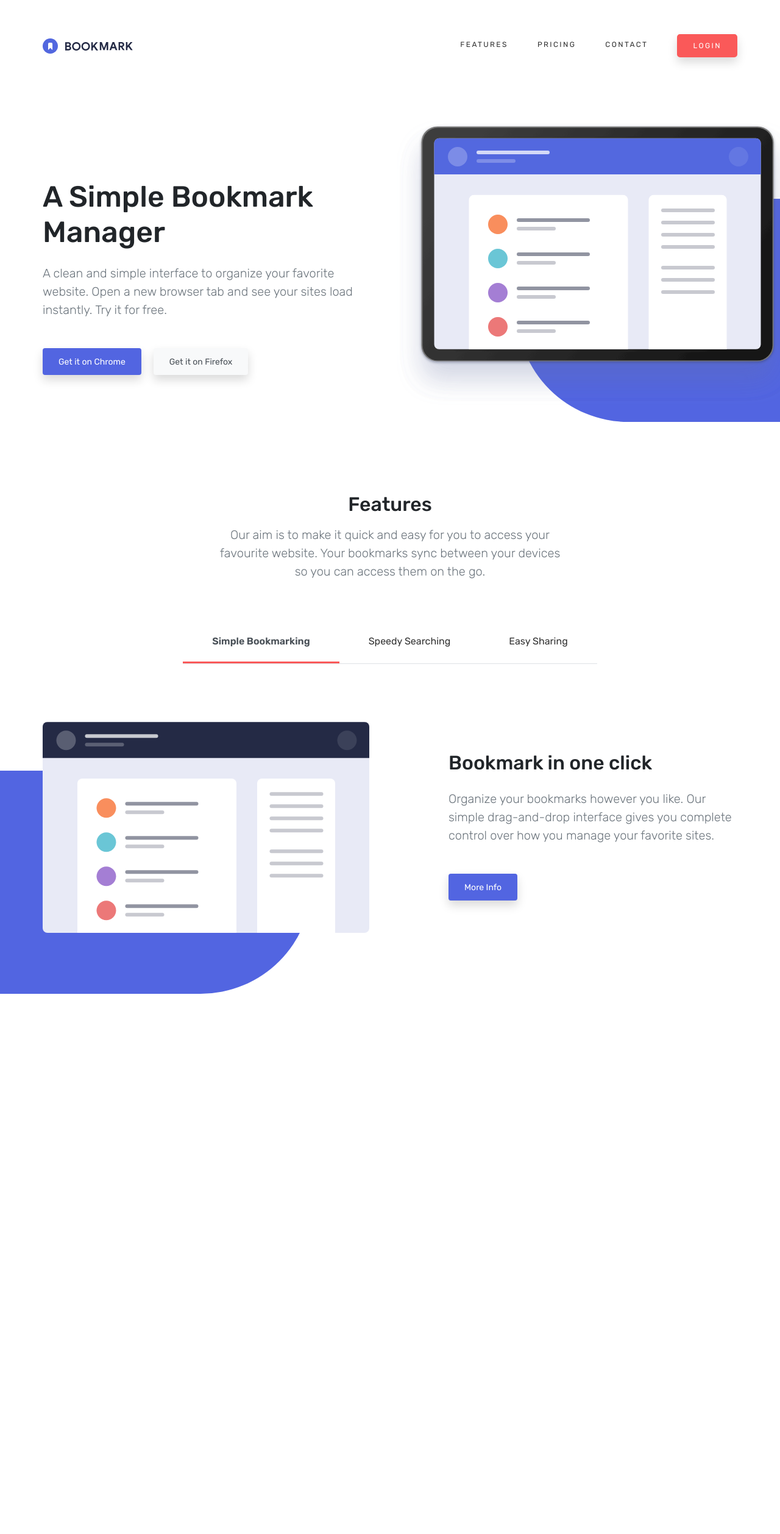
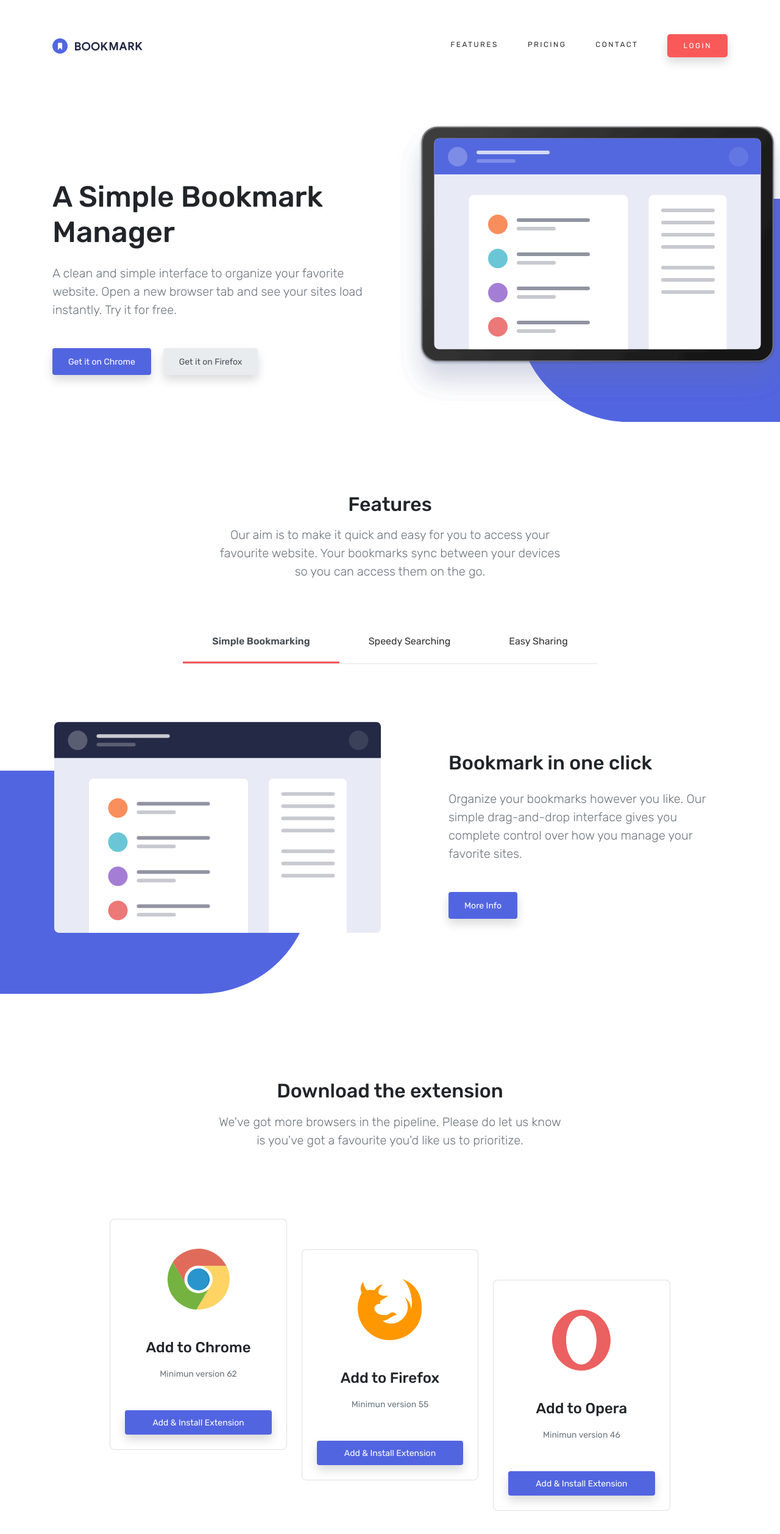
Before and after one commit to nellsavedra/bookmark, a website: page index.html in a window 1280 px wide. Shown: the whole page at 61% size. Before the commit the page ends 1866 px from the top, so only its background shows below. Drawn offline with Linux system fonts and the light colour scheme.

Commit message:
Added download section with cards [Exercici 3]

```diff
--- a/index.html
+++ b/index.html
@@ -11,7 +11,7 @@
 	</head>
 	<body>
 		<main id="main" class="container-fluid pt-5 g-0">
-			<nav class="container-xl navbar mb-6">
+			<nav class="container-xl navbar mb-6 g-3">
 				<a href="#" class="navbar-brand">
 					<img class="d-block" src="./img/logo.svg" alt="Bookmark" />
 				</a>
@@ -23,10 +23,10 @@
 				</ul>
 			</nav>
 
-			<section id="get-bookmark" class="container-fluid overflow-hidden pb-5 mb-6">
+			<section id="get-bookmark" class="container-fluid overflow-hidden pb-5 mb-6 g-3">
 				<div class="container-xl">
 					<div class="row">
-						<div class="col-6 pt-6">
+						<div class="order-2 order-lg-1 col-lg-6 pt-6 text-center text-lg-start">
 							<h1 class="mb-4">A Simple Bookmark Manager</h1>
 							<p class="text-gray-600 fw-light fs-5 mb-5">A clean and simple interface to organize your favorite website. Open a new browser tab and see your sites load instantly. Try it for free.</p>
 							<div class="actions">
@@ -34,31 +34,31 @@
 								<button class="firefox-button btn btn-alternate me-3 px-4 py-2 shadow"><span class="small">Get it on Firefox</span></button>
 							</div>
 						</div>
-						<div class="col-6 get-bookmark-slide position-relative">
-							<img class="" src="./img/illustration-hero.svg" alt="Bookmark Dashboard" />
+						<div class="order-1 order-lg-2 col-lg-6 get-bookmark-slide position-relative text-center text-lg-start"">
+							<img class="squeeze " src="./img/illustration-hero.svg" alt="Bookmark Dashboard" />
 						</div>
 					</div>
 				</div>
 			</section>
-			<section id="features" class="container-fluid overflow-hidden pb-5 mb-7">
+			<section id="features" class="container-fluid overflow-hidden pb-5 mb-6 g-3">
 				<div class="container-xl">
 					<div class="row">
-						<div class="col-6 mb-3 m-auto g-0">
+						<div class="col-lg-6 mb-3 m-auto g-0">
 							<h2 class="text-center mb-3">Features</h2>
 							<p class="text-gray-600 text-center fw-light fs-5 mb-5">Our aim is to make it quick and easy for you to access your favourite website. Your bookmarks sync between your devices so you can access them on the go.</p>
 						</div>
 						<div class="tabs mb-6">
 							<div class="row">
-								<div class="col-8 m-auto">
-									<ul class="nav nav-tabs justify-content-center mb-6 border-0" id="features-tab">
+								<div class="col-lg-8 m-auto">
+									<ul class="nav nav-tabs flex-lg-row flex-column justify-content-center mb-6 border-0" id="features-tab">
 										<li class="nav-item">
-											<button class="nav-link active py-4 px-5" id="simple-tab-button" data-bs-toggle="tab" data-bs-target="#simple-tab" type="button" role="tab" aria-controls="simple" aria-selected="true">Simple Bookmarking</button>
+											<button class="w-100 nav-link active py-4 px-5" id="simple-tab-button" data-bs-toggle="tab" data-bs-target="#simple-tab" type="button" role="tab" aria-controls="simple" aria-selected="true">Simple Bookmarking</button>
 										</li>
 										<li class="nav-item">
-											<button class="nav-link py-4 px-5" id="speedy-tab-button" data-bs-toggle="tab" data-bs-target="#speedy-tab" type="button" role="tab" aria-controls="speedy" aria-selected="true">Speedy Searching</button>
+											<button class="w-100 nav-link py-4 px-5" id="speedy-tab-button" data-bs-toggle="tab" data-bs-target="#speedy-tab" type="button" role="tab" aria-controls="speedy" aria-selected="true">Speedy Searching</button>
 										</li>
 										<li class="nav-item">
-											<button class="nav-link py-4 px-5" id="easy-tab-button" data-bs-toggle="tab" data-bs-target="#easy-tab" type="button" role="tab" aria-controls="easy" aria-selected="true">Easy Sharing</button>
+											<button class="w-100 nav-link py-4 px-5" id="easy-tab-button" data-bs-toggle="tab" data-bs-target="#easy-tab" type="button" role="tab" aria-controls="easy" aria-selected="true">Easy Sharing</button>
 										</li>
 									</ul>
 								</div>
@@ -67,10 +67,10 @@
 							<div class="tab-content">
 								<div id="simple-tab" class="tab-pane active">
 									<div class="row">
-										<div class="position-relative tab-image col-6">
-											<img src="./img/simple-image.svg" alt="Simple Bookmarking" />
+										<div class="position-relative tab-image col-lg-6 text-center mb-6 mb-lg-0">
+											<img class="squeeze " src="./img/simple-image.svg" alt="Simple Bookmarking" />
 										</div>
-										<div class="ps-6 tab-text col-6 pt-5">
+										<div class="ps-lg-6 tab-text col-lg-6 pt-5 text-center text-lg-start">
 											<h2 class="mb-4">Bookmark in one click</h2>
 											<p class="fw-light mb-4 fs-5 text-gray-600 mb-5">Organize your bookmarks however you like. Our simple drag-and-drop interface gives you complete control over how you manage your favorite sites.</p>
 											<button class="btn btn-primary px-4 py-2 shadow"><span class="small">More Info</span></button>
@@ -79,10 +79,10 @@
 								</div>
 								<div id="speedy-tab" class="tab-pane">
 									<div class="row">
-										<div class="position-relative tab-image col-6">
-											<img src="./img/speedy-image.svg" alt="Simple Bookmarking" />
+										<div class="position-relative tab-image col-lg-6 text-center mb-6 mb-lg-0">
+											<img class="squeeze " src="./img/speedy-image.svg" alt="Simple Bookmarking" />
 										</div>
-										<div class="ps-6 tab-text col-6 pt-5">
+										<div class="ps-lg-6 tab-text col-lg-6 pt-5 text-center text-lg-start">
 											<h2 class="mb-4">Intelligent Search</h2>
 											<p class="fw-light mb-4 fs-5 text-gray-600 mb-5">Our powerful search feature will help you find saved sites in no time at all. No need to trawl through all of your bookmarks.</p>
 											<button class="btn btn-primary px-4 py-2 shadow"><span class="small">More Info</span></button>
@@ -91,10 +91,10 @@
 								</div>
 								<div id="easy-tab" class="tab-pane">
 									<div class="row">
-										<div class="position-relative tab-image col-6">
-											<img src="./img/easy-image.svg" alt="Simple Bookmarking" />
+										<div class="position-relative tab-image col-lg-6 text-center mb-6 mb-lg-0">
+											<img class="squeeze " src="./img/easy-image.svg" alt="Simple Bookmarking" />
 										</div>
-										<div class="ps-6 tab-text col-6 pt-5">
+										<div class="ps-lg-6 tab-text col-lg-6 pt-5 text-center text-lg-start">
 											<h2 class="mb-4">Share your bookmarks</h2>
 											<p class="fw-light mb-4 fs-5 text-gray-600 mb-5">Easily share your bookmarks and collections with others. Create a shareable link that you can send at the click of a button.</p>
 											<button class="btn btn-primary px-4 py-2 shadow"><span class="small">More Info</span></button>
@@ -106,7 +106,55 @@
 					</div>
 				</div>
 			</section>
+			<section id="downloads" class="container-fluid overflow-hidden pb-5 mb-6 g-3">
+				<div class="container-xl">
+					<div class="row mb-5">
+						<div class="col-lg-6 m-auto g-0">
+							<h2 class="text-center mb-3">Download the extension</h2>
+							<p class="text-gray-600 text-center fw-light fs-5">We've got more browsers in the pipeline. Please do let us know is you've got a favourite you'd like us to prioritize.</p>
+						</div>
+					</div>
+					<div class="row">
+						<div class="col-lg-10 m-auto ">
+							<div class="row extensions-cards">
+								<div class=" col-lg-4 card-item position-relative">
+									<div class="card p-4 text-center mb-3 mb-lg-0">
+										<img  src="./img/logo-chrome.svg" class="squeeze card-img-top mt-4" alt="..." />
+										<div class="card-body">
+											<h4 class="card-title mt-5 mb-3">Add to Chrome</h4>
+											<p class="card-text text-gray-600 mb-4 pb-4 mx-n4 "><span class="small">Minimun version 62</span></p>
 
+											<a href="#" class="btn btn-primary shadow d-block"><span class="small">Add & Install Extension</span></a>
+										</div>
+									</div>
+								</div>
+								<div class=" col-lg-4 card-item position-relative">
+									<div class="card p-4 text-center mb-3 mb-lg-0">
+										<img src="./img/logo-firefox.svg" class="card-img-top mt-4" alt="..." />
+										<div class="card-body">
+											<h4 class="card-title mt-5 mb-3">Add to Firefox</h4>
+											<p class="card-text text-gray-600 mb-4 pb-4 mx-n4 "><span class="small">Minimun version 55</span></p>
+
+											<a href="#" class="btn btn-primary shadow d-block"><span class="small">Add & Install Extension</span></a>
+										</div>
+									</div>
+								</div>
+								<div class=" col-lg-4 card-item position-relative">
+									<div class="card p-4 text-center mb-3 mb-lg-0">
+										<img src="./img/logo-opera.svg" class="card-img-top mt-4" alt="..." />
+										<div class="card-body">
+											<h4 class="card-title mt-5 mb-3">Add to Opera</h4>
+											<p class="card-text text-gray-600 mb-4 pb-4 mx-n4 "><span class="small">Minimun version 46</span></p>
+
+											<a href="#" class="btn btn-primary shadow d-block"><span class="small">Add & Install Extension</span></a>
+										</div>
+									</div>
+								</div>
+							</div>
+						</div>
+					</div>
+				</div>
+			</section>
 		</main>
 		<script src="./js/bootstrap.js"></script>
 	</body>
--- a/scss/main.scss
+++ b/scss/main.scss
@@ -55,6 +55,13 @@
 
 // Then add additional custom code here
 
+.squeeze {
+	transition: transform 300ms ease;
+	&:hover{
+		transform: scale(.99);
+	}
+}
+
 .text-gray-600 {
 	color: $gray-600;
 }
@@ -94,8 +101,8 @@
 }
 
 .btn-alternate {
-	background-color: $gray-100;
-	border-color: $gray-100;
+	background-color: $gray-200;
+	border-color: $gray-200;
 	color: $gray-700;
 
 	&:hover {
@@ -147,6 +154,7 @@
 
 	&.active{
 		font-weight: 600;
+		background-color: transparent;
 		&::after {
 
 			content: "";
@@ -176,3 +184,43 @@
 		border-bottom-right-radius: 25rem;
 	}
 }
+
+#downloads .card-item .card {
+	border-radius: .5rem;
+	transition: all 300ms ease;
+
+	&:hover {
+		box-shadow: $box-shadow;
+
+	}
+
+	.card-img-top  {
+		max-height: 100px;
+		width: auto;
+		display: block;
+		margin: 0 auto;
+	}
+
+	.card-body {
+		padding: 0;
+	}
+
+
+}
+
+@media (max-width: 992px) {
+	img {
+		max-width: 100%;
+		height: auto;
+	}
+}
+
+@media (min-width: 992px) {
+$cards: 3;
+
+@for $i from 1 through $cards {
+    .card-item:nth-child(#{$i}) {
+        margin-top: ($i * 50px);
+    }
+}
+}
```
Also changed, not shown: css/main.css, img/bg-dots.svg (added), img/logo-chrome.svg (added), img/logo-firefox.svg (added), img/logo-opera.svg (added).
